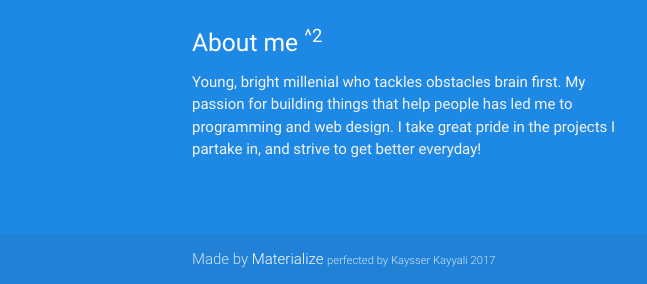
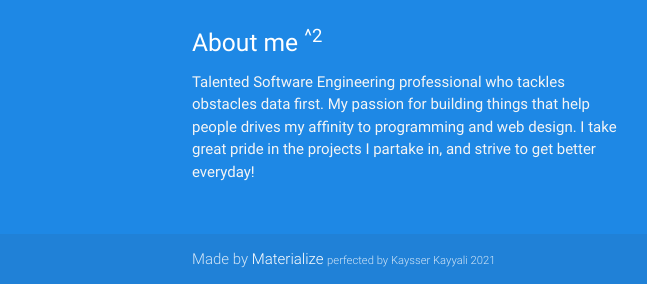
Before and after one commit to kaykayyali/kaykayyali.github.io, a plain HTML site: page index.html in a window 1280 px wide. Shown: the part 1144-1428 px from the top of the page, 0-647 px from the left. Drawn offline with nearby package versions, Linux system fonts and the light colour scheme.

Commit message:
Update index.html

```diff
--- a/index.html
+++ b/index.html
@@ -91,7 +91,7 @@
       <div class="row">
         <div class="col l6 s12">
           <h5 class="white-text">About me <sup>^2</sup></h5>
-          <p class="grey-text text-lighten-4">Young, bright millenial who tackles obstacles brain first. My passion for building things that help people has led me to programming and web design. I take great pride in the projects I partake in, and strive to get better everyday!</p>
+          <p class="grey-text text-lighten-4">Talented Software Engineering professional who tackles obstacles data first. My passion for building things that help people drives my affinity to programming and web design. I take great pride in the projects I partake in, and strive to get better everyday!</p>
 
 
         </div>
@@ -108,7 +108,7 @@
     </div>
     <div class="footer-copyright">
       <div class="container">
-      Made by <a class="white-text text-lighten-3" href="http://materializecss.com">Materialize</a> <small>perfected by Kaysser Kayyali 2017</small>
+      Made by <a class="white-text text-lighten-3" href="http://materializecss.com">Materialize</a> <small>perfected by Kaysser Kayyali 2021</small>
       </div>
     </div>
   </footer>
```
